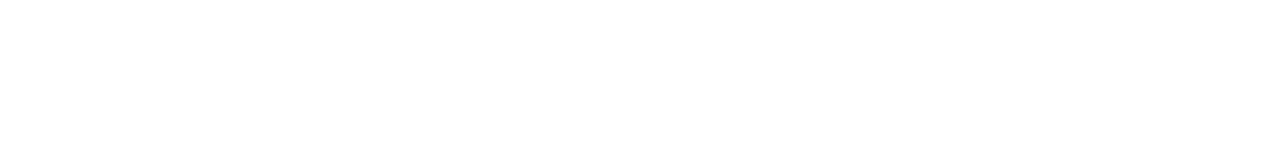
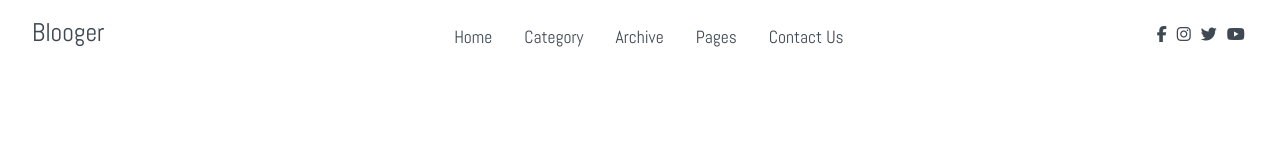
Before and after one commit to Almousaz/Traveler-BLoger-Website, a plain HTML site: page index.html in a window 1280 px wide. Drawn offline with Linux system fonts and the light colour scheme.

Commit message:
adding navbar and styling

```diff
--- a/index.html
+++ b/index.html
@@ -4,9 +4,60 @@
     <meta charset="UTF-8">
     <meta name="viewport" content="width=device-width, initial-scale=1.0">
     <title>Traveler BLoger Website</title>
+    <link rel="stylesheet" href="https://cdn.jsdelivr.net/npm/@fortawesome/fontawesome-free@6.4.2/css/fontawesome.min.css" integrity="sha384-BY+fdrpOd3gfeRvTSMT+VUZmA728cfF9Z2G42xpaRkUGu2i3DyzpTURDo5A6CaLK" crossorigin="anonymous">
+    <link rel="stylesheet" href="https://cdnjs.cloudflare.com/ajax/libs/font-awesome/6.5.2/css/all.min.css" integrity="sha512-SnH5WK+bZxgPHs44uWIX+LLJAJ9/2PkPKZ5QiAj6Ta86w+fsb2TkcmfRyVX3pBnMFcV7oQPJkl9QevSCWr3W6A==" crossorigin="anonymous" referrerpolicy="no-referrer" />
     <link rel="stylesheet" href="style.css">
 </head>
 <body>
+
+    <!-- ----------------navigation----------------- -->
+
+    <nav class="nav">
+        <div class="nav-menu flex-row">
+            <div class="nav-brand">
+                <a href="#" class="text-gray">Blooger</a>
+            </div>
+
+            <div>
+                <ul class="nav-items">
+                    <li class="nav-link">
+                        <a href="#">Home</a>
+                    </li>
+                    <li class="nav-link">
+                        <a href="#">Category</a>
+                    </li>
+                    <li class="nav-link">
+                        <a href="#">Archive</a>
+                    </li>
+                    <li class="nav-link">
+                        <a href="#">Pages</a>
+                    </li>
+                    <li class="nav-link">
+                        <a href="#">Contact Us</a>
+                    </li>
+                </ul>
+
+
+            </div>
+
+            <div class="social text-gray">
+                <a href="#"><i class="fa-brands fa-facebook-f"></i></a>
+                <a href="#"><i class="fa-brands fa-instagram"></i></a>
+                <a href="#"><i class="fa-brands fa-twitter"></i></a>
+                <a href="#"><i class="fa-brands fa-youtube"></i></a>
+            </div>
+        </div>
+    </nav>
+
+
+
+
+
+
+
+
+    <!-- ----------------navigation----------------- -->
+
 
 
 
--- a/style.css
+++ b/style.css
@@ -0,0 +1,120 @@
+
+@import url('https://fonts.googleapis.com/css2?family=Abel&display=swap');
+
+html, body{
+    margin: 0%;
+    box-sizing: border-box;
+    overflow-x: hidden;
+    font-family: "Abel", sans-serif;
+}
+
+:root{
+    /* theme color */
+    --text-gray:#3f4954;
+    --text-light:#686666da;
+    --bg-color: #ffff;
+    --midnight:#104f55;
+
+    /* gradiant color */
+    --sky:linear-gradiant(120deg, #a1c4fd 0%, #c2e9fb 100%);
+
+
+
+
+}
+
+
+
+
+
+/* -----------global classes------------------ */
+
+a{
+    text-decoration: none;
+    color: var(--text-gray);
+}
+.flex-row{
+    display: flex;
+    flex-direction: row;
+    flex-wrap: wrap;
+}
+ul{
+    list-style-type: none;
+}
+
+
+
+/* ---------------navbar------------------ */
+
+.nav{
+    background: white;
+    padding: 0 2rem;
+    height: 0rem;
+    min-height: 10vh;
+    overflow: hidden;
+}
+
+.nav .nav-menu{
+   justify-content: space-between;
+}
+.nav .nav-items{
+    display: flex;
+    margin: 0;
+}
+.nav .nav-items .nav-link{
+    padding: 1.6rem 1rem;
+    font-size: 1.1rem;
+    position: relative;
+    font-size: 1.1rem;
+}
+.nav .nav-items .nav-link:hover{
+    background-color: var(--midnight);
+}
+
+.nav .nav-items .nav-link:hover a{
+    color: #ffff;
+
+}
+
+.nav .nav-brand a{
+    font-size: 1.6rem;
+    padding: 1rem 0;
+    display: block;
+    font-family: Abel, cursive;
+    font-size: 1.6rem;
+
+}
+.nav .social{
+    padding: 1.4rem 0;
+
+}
+.nav .social i{
+    padding: 0.2rem;
+}
+.nav .social i:hover{
+    color: #a1c4cf;
+}
+
+
+
+
+
+
+
+
+
+
+
+/* ---------------navbar------------------ */
+
+
+/*   viewport less than or equal to 750px */
+
+@media only  screen and (max-width:750px){
+    .nav .nav-menu, .nav .nav-items {
+       flex-direction: column;
+    }
+}
+
+
+/*   viewport less than or equal to 750px */
```
